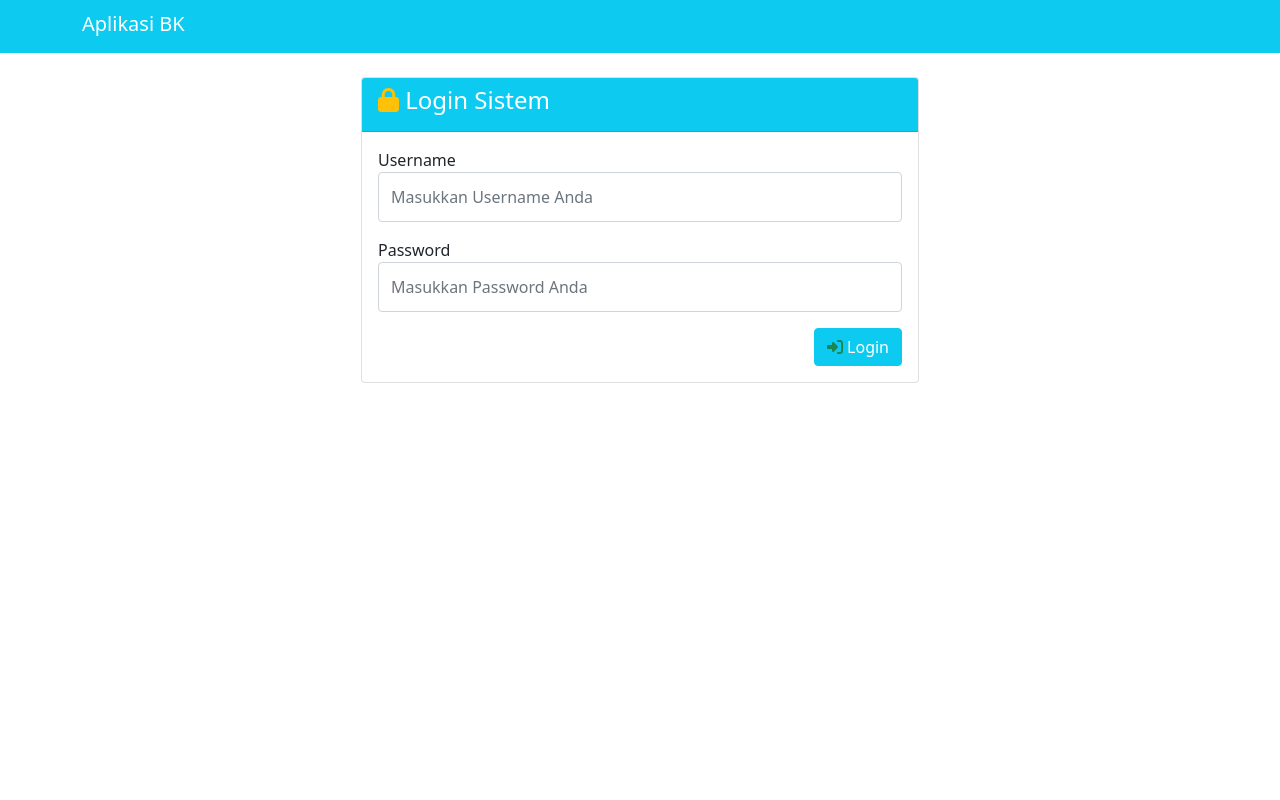
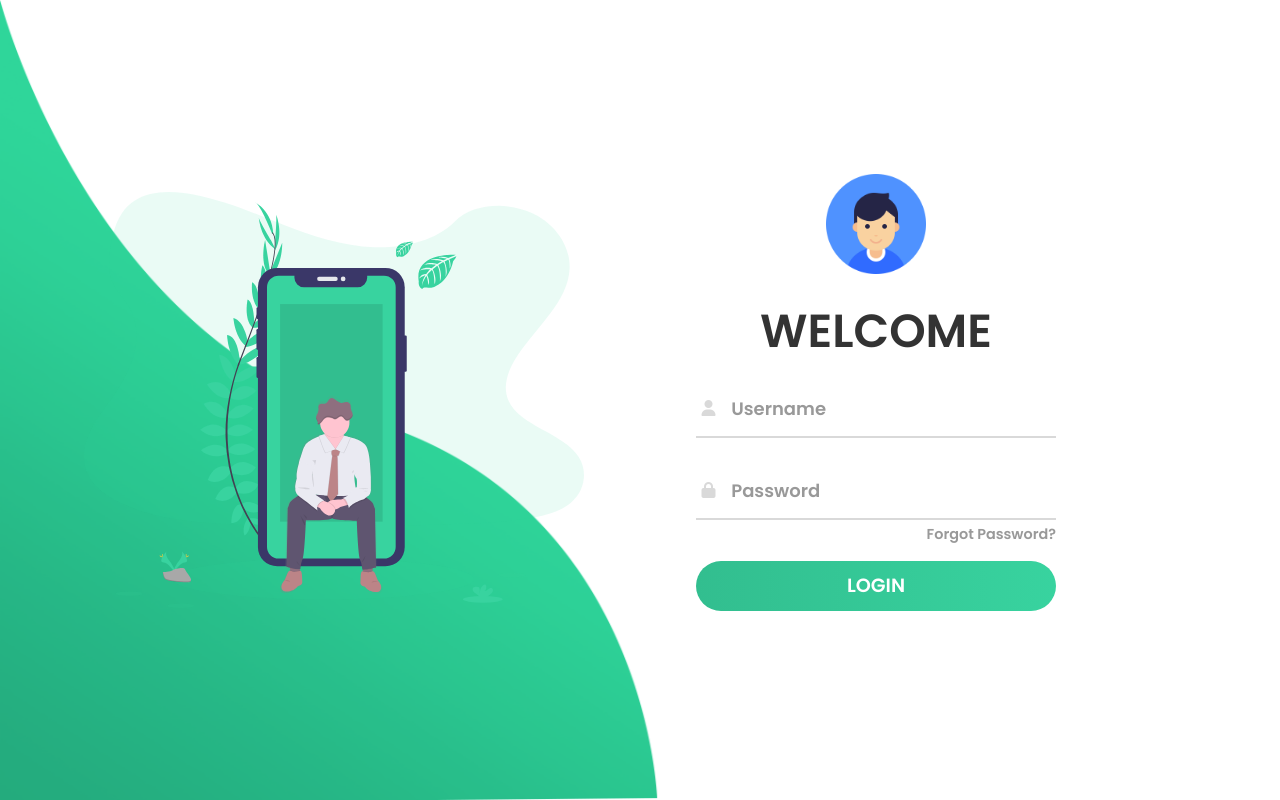
Before and after one commit to Febri127/Smai1-sukorejo, a PHP site: page /login.php in a window 1280 px wide. Run offline with PHP 8.4, Linux system fonts and the light colour scheme; some libraries are stand-ins or nearby versions.

Commit message:
edit
edit

```diff
--- /dev/null
+++ b/css/style.css
@@ -0,0 +1,222 @@
+*{
+	padding: 0;
+	margin: 0;
+	box-sizing: border-box;
+}
+
+body{
+    font-family: 'Poppins', sans-serif;
+    overflow: hidden;
+}
+
+.wave{
+	position: fixed;
+	bottom: 0;
+	left: 0;
+	height: 100%;
+	z-index: -1;
+}
+
+.container{
+    width: 100vw;
+    height: 100vh;
+    display: grid;
+    grid-template-columns: repeat(2, 1fr);
+    grid-gap :7rem;
+    padding: 0 2rem;
+}
+
+.img{
+	display: flex;
+	justify-content: flex-end;
+	align-items: center;
+}
+
+.login-content{
+	display: flex;
+	justify-content: flex-start;
+	align-items: center;
+	text-align: center;
+}
+
+.img img{
+	width: 500px;
+}
+
+form{
+	width: 360px;
+}
+
+.login-content img{
+    height: 100px;
+}
+
+.login-content h2{
+	margin: 15px 0;
+	color: #333;
+	text-transform: uppercase;
+	font-size: 2.9rem;
+}
+
+.login-content .input-div{
+	position: relative;
+    display: grid;
+    grid-template-columns: 7% 93%;
+    margin: 25px 0;
+    padding: 5px 0;
+    border-bottom: 2px solid #d9d9d9;
+}
+
+.login-content .input-div.one{
+	margin-top: 0;
+}
+
+.i{
+	color: #d9d9d9;
+	display: flex;
+	justify-content: center;
+	align-items: center;
+}
+
+.i i{
+	transition: .3s;
+}
+
+.input-div > div{
+    position: relative;
+	height: 45px;
+}
+
+.input-div > div > h5{
+	position: absolute;
+	left: 10px;
+	top: 50%;
+	transform: translateY(-50%);
+	color: #999;
+	font-size: 18px;
+	transition: .3s;
+}
+
+.input-div:before, .input-div:after{
+	content: '';
+	position: absolute;
+	bottom: -2px;
+	width: 0%;
+	height: 2px;
+	background-color: #38d39f;
+	transition: .4s;
+}
+
+.input-div:before{
+	right: 50%;
+}
+
+.input-div:after{
+	left: 50%;
+}
+
+.input-div.focus:before, .input-div.focus:after{
+	width: 50%;
+}
+
+.input-div.focus > div > h5{
+	top: -5px;
+	font-size: 15px;
+}
+
+.input-div.focus > .i > i{
+	color: #38d39f;
+}
+
+.input-div > div > input{
+	position: absolute;
+	left: 0;
+	top: 0;
+	width: 100%;
+	height: 100%;
+	border: none;
+	outline: none;
+	background: none;
+	padding: 0.5rem 0.7rem;
+	font-size: 1.2rem;
+	color: #555;
+	font-family: 'poppins', sans-serif;
+}
+
+.input-div.pass{
+	margin-bottom: 4px;
+}
+
+a{
+	display: block;
+	text-align: right;
+	text-decoration: none;
+	color: #999;
+	font-size: 0.9rem;
+	transition: .3s;
+}
+
+a:hover{
+	color: #38d39f;
+}
+
+.btn{
+	display: block;
+	width: 100%;
+	height: 50px;
+	border-radius: 25px;
+	outline: none;
+	border: none;
+	background-image: linear-gradient(to right, #32be8f, #38d39f, #32be8f);
+	background-size: 200%;
+	font-size: 1.2rem;
+	color: #fff;
+	font-family: 'Poppins', sans-serif;
+	text-transform: uppercase;
+	margin: 1rem 0;
+	cursor: pointer;
+	transition: .5s;
+}
+.btn:hover{
+	background-position: right;
+}
+
+
+@media screen and (max-width: 1050px){
+	.container{
+		grid-gap: 5rem;
+	}
+}
+
+@media screen and (max-width: 1000px){
+	form{
+		width: 290px;
+	}
+
+	.login-content h2{
+        font-size: 2.4rem;
+        margin: 8px 0;
+	}
+
+	.img img{
+		width: 400px;
+	}
+}
+
+@media screen and (max-width: 900px){
+	.container{
+		grid-template-columns: 1fr;
+	}
+
+	.img{
+		display: none;
+	}
+
+	.wave{
+		display: none;
+	}
+
+	.login-content{
+		justify-content: center;
+	}
+}
--- /dev/null
+++ b/js/main.js
@@ -0,0 +1,20 @@
+const inputs = document.querySelectorAll(".input");
+
+
+function addcl(){
+	let parent = this.parentNode.parentNode;
+	parent.classList.add("focus");
+}
+
+function remcl(){
+	let parent = this.parentNode.parentNode;
+	if(this.value == ""){
+		parent.classList.remove("focus");
+	}
+}
+
+
+inputs.forEach(input => {
+	input.addEventListener("focus", addcl);
+	input.addEventListener("blur", remcl);
+});
--- a/login.php
+++ b/login.php
@@ -1,55 +1,45 @@
 <!DOCTYPE html>
-<html lang="" en>
-
+<html>
 <head>
-    <meta charset="UTF-8">
-    <meta http-equiv="X-UA-Compatible" content="IE=edge">
-    <meta name="viewport" content="width=device-width, initial-scale=1.0">
-    <title>Aplikasi SMAI - Sign In</title>
-
-    <link href="https://cdn.jsdelivr.net/npm/bootstrap@5.0.2/dist/css/bootstrap.min.css" rel="stylesheet" integrity="sha384-EVSTQN3/azprG1Anm3QDgpJLIm9Nao0Yz1ztcQTwFspd3yD65VohhpuuCOmLASjC" crossorigin="anonymous">
+	<title>Animated Login Form</title>
+	<link rel="stylesheet" type="text/css" href="css/style.css">
+	<link href="https://fonts.googleapis.com/css?family=Poppins:600&display=swap" rel="stylesheet">
+	<script src="https://kit.fontawesome.com/a81368914c.js"></script>
+	<meta name="viewport" content="width=device-width, initial-scale=1">
 </head>
-
 <body>
-
-    <nav class="navbar navbar-expand-lg navbar-dark bg-info">
+	<img class="wave" src="images/user/wave.png">
 	<div class="container">
-            <h4><a href="#" class="navbar-brand">Aplikasi BK</a></h4>
-            <button class="navbar-toggler" type="button" data-toggle="collapse" data-target="#navbarSupportedContent" aria-controls="navbarSupportedContent" aria-expanded="false" aria-label="Toggle navigation">
-                <span class="navbar-toggler-icon"></span>
-            </button>
+		<div class="img">
+			<img src="images/user/bg.svg">
 		</div>
-    </nav>
-
-    <div class="clearfix">&nbsp;</div>
-    <div class="container">
-
-        <div class="d-flex justify-content-center">
-            <div class="card w-50">
-                <div class="card-header text-white bg-info">
-                    <h4>
-                        <i class="fa-solid fa-lock text-warning"></i> Login Sistem
-                    </h4>
+		<div class="login-content">
+			<form action="ceklogin.php" method="post">
+				<img src="images/user/user.png">
+				<h2 class="title">Welcome</h2>
+           		<div class="input-div one">
+           		   <div class="i">
+           		   		<i class="fas fa-user"></i>
            		   </div>
-                <div class="card-body">
-                    <form action="cekLogin.php" method="POST">
-                        <div class="mb-3">
-                            <label for="usernameLog">Username</label>
-                            <input type="text" class="form-control" style="height:50px" id="username" name="username" placeholder="Masukkan Username Anda">
+           		   <div class="div">
+           		   		<h5>Username</h5>
+           		   		<input type="text" class="input" id="username" name="username">
            		   </div>
-                        <div class="mb-3">
-                            <label for="passwordLog">Password</label>
-                            <input type="password" class="form-control" style="height:50px" id="password" name="password" placeholder="Masukkan Password Anda">
            		</div>
-                        <button type="submit" class="btn btn-info text-white float-end"><i class="fa-solid fa-right-to-bracket text-success"></i> Login</button>
+           		<div class="input-div pass" >
+           		   <div class="i">
+           		    	<i class="fas fa-lock"></i>
+           		   </div>
+           		   <div class="div">
+           		    	<h5>Password</h5>
+           		    	<input type="password" class="input" id="password" name="password">
+            	   </div>
+            	</div>
+            	<a href="#">Forgot Password?</a>
+            	<input type="submit" class="btn" value="Login">
             </form>
         </div>
     </div>
-        </div>
-    </div>
-    <script src="https://cdn.jsdelivr.net/npm/@popperjs/core@2.11.5/dist/umd/popper.min.js" integrity="sha384-Xe+8cL9oJa6tN/veChSP7q+mnSPaj5Bcu9mPX5F5xIGE0DVittaqT5lorf0EI7Vk" crossorigin="anonymous"></script>
-    <script src="https://cdn.jsdelivr.net/npm/bootstrap@5.2.0-beta1/dist/js/bootstrap.min.js" integrity="sha384-kjU+l4N0Yf4ZOJErLsIcvOU2qSb74wXpOhqTvwVx3OElZRweTnQ6d31fXEoRD1Jy" crossorigin="anonymous"></script>
-    <script src="https://kit.fontawesome.com/4af1d56044.js" crossorigin="anonymous"></script>
+    <script type="text/javascript" src="js/main.js"></script>
 </body>
-
 </html>
```
Also changed, not shown: images/user/avatar.svg (added), images/user/bg.svg (added), images/user/wave.png (added). Lines whose indentation alone changed are shown as unchanged.
